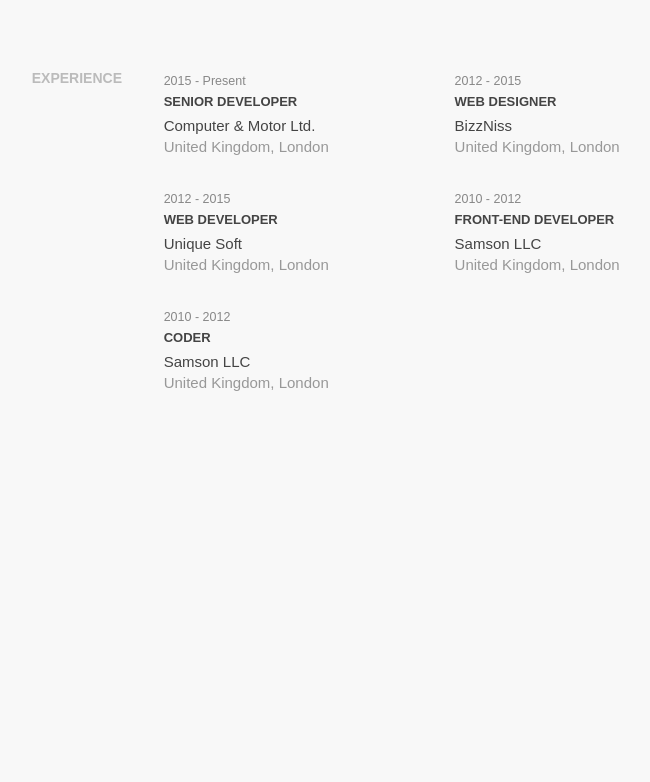
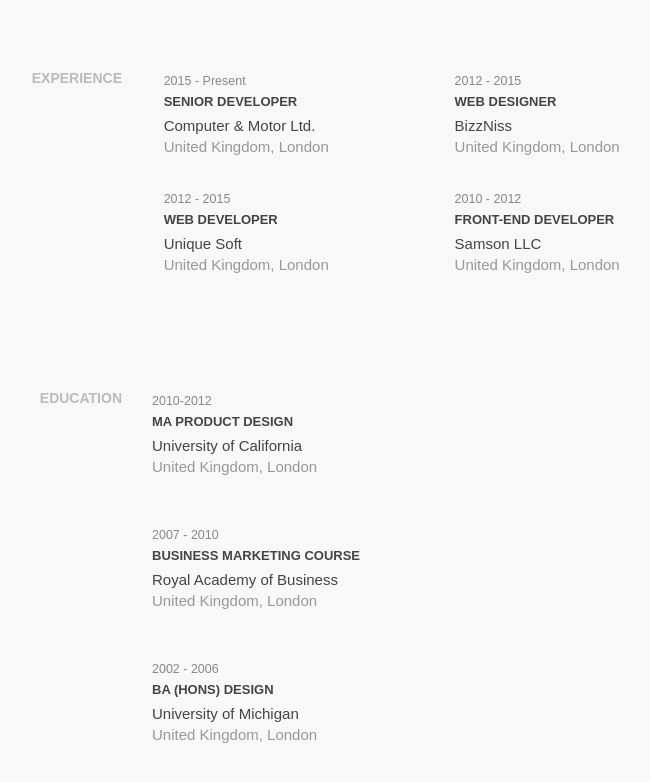
Before and after one commit to dwernz/templates, a React (Create React App) app: page /myprofile in a window 1280 px wide. Shown: the part 1397-2179 px from the top of the page, without its empty margins (197-847 px from the left). Before the commit the page ends 1851 px from the top, so only its background shows below. Built offline with nearby package versions, Linux system fonts and the light colour scheme.

Commit message:
add: education, colMd12

```diff
--- /dev/null
+++ b/src/components/bootstrap/colMd12/colMd12.component.jsx
@@ -0,0 +1,11 @@
+import { ColMd12Container } from "./colMd12.styles";
+
+const ColMd12 = ({ children }) => {
+    return (
+        <ColMd12Container>
+            {children}
+        </ColMd12Container>
+    )
+}
+
+export default ColMd12;
--- /dev/null
+++ b/src/components/bootstrap/colMd12/colMd12.styles.jsx
@@ -0,0 +1,6 @@
+import styled from 'styled-components';
+
+export const ColMd12Container = styled.div`
+    width: 100%;
+    flex: 0 0 auto;
+`;
--- a/src/routes/myprofile/assets/data/profile.js
+++ b/src/routes/myprofile/assets/data/profile.js
@@ -108,12 +108,6 @@ export const experienceData = [
         company: "Samson LLC",
         location: "United Kingdom, London"
     },
-    {
-        dates: "2010 - 2012",
-        title: "Coder",
-        company: "Samson LLC",
-        location: "United Kingdom, London"
-    },
 ];
 
 export const educationData = [
--- /dev/null
+++ b/src/routes/myprofile/education/education.component.jsx
@@ -0,0 +1,39 @@
+import ColMd3 from "../../../components/bootstrap/colMd3/colMd3.component";
+import ColMd9 from "../../../components/bootstrap/colMd9/colMd9.component";
+import ColMd12 from "../../../components/bootstrap/colMd12/colMd12.component";
+import Container from "../../../components/bootstrap/container/container.component";
+import Row from "../../../components/bootstrap/row/row.component";
+import { SectionTitle } from "../section/section.styles";
+import { ContentItem } from "../experience/experience.styles";
+
+const Education = ({data}) => {
+    return (
+        <Container>
+            <Row>
+                <ColMd3>
+                    <SectionTitle>
+                        <h2>Education</h2>
+                    </SectionTitle>
+                </ColMd3>
+                <ColMd9>
+                    <Row>
+                        <ColMd12>
+                            {
+                                data.map((education) => (
+                                    <ContentItem>
+                                        <small>{education.dates}</small>
+                                        <h3>{education.title}</h3>
+                                        <h4>{education.company}</h4>
+                                        <p>{education.location}</p>
+                                    </ContentItem>
+                                ))
+                            }
+                        </ColMd12>
+                    </Row>
+                </ColMd9>
+            </Row>
+        </Container>
+    )
+}
+
+export default Education;
--- a/src/routes/myprofile/myprofile.component.jsx
+++ b/src/routes/myprofile/myprofile.component.jsx
@@ -1,11 +1,12 @@
 import Header from "./header/header.component";
 import { GlobalStyle, MainWrapper } from "./myprofile.styles";
-import { profile, myActivityData, workHistoryData, expertiseData, codingSkillsData, designToolsData, experienceData } from './assets/data/profile.js';
+import { profile, myActivityData, workHistoryData, expertiseData, codingSkillsData, designToolsData, experienceData, educationData } from './assets/data/profile.js';
 import Section from "./section/section.component.jsx";
 import MyActivity from "./my-activity/my-activity.component.jsx";
 import Expertise from "./expertise/expertise.component.jsx";
 import Experience from './experience/experience.component.jsx';
 import Skills from "./skills/skills.component.jsx";
+import Education from "./education/education.component.jsx";
 
 const MyProfile = () => {
     const {name, title, birthday, nationality, languages, text } = profile;
@@ -35,6 +36,9 @@ const MyProfile = () => {
             <Section>
                 <Experience experienceData={experienceData} />
             </Section>
+            <Section>
+                <Education data={educationData} />
+            </Section>
         </MainWrapper>
     )
 }
```
Also changed, not shown: src/routes/myprofile/education/education.styles.jsx (added).
